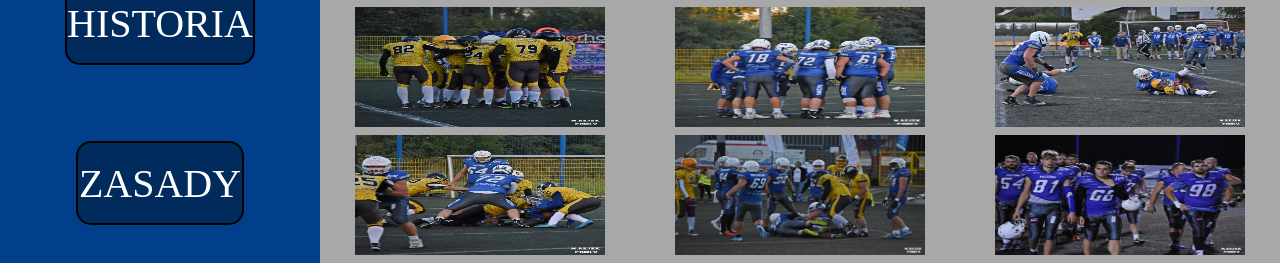
After one commit to 3ti-2020/korona-01-karol-rzepa, a PHP site: page /fa/index3.html in a window 1280 px wide. The commit adds this page. Shown: the part 537-800 px from the top of the page. Run offline with PHP 8.4, Linux system fonts and the light colour scheme.

Commit message:
Add files via upload

```diff
--- /dev/null
+++ b/index3.html
@@ -0,0 +1,87 @@
+<!DOCTYPE html>
+<html lang="en">
+<head>
+    <meta charset="UTF-8">
+    <meta name="viewport" content="width=device-width, initial-scale=1.0">
+    <link rel="stylesheet" href="style.css">
+    <title>Document</title>
+</head>
+<body>
+    <!DOCTYPE html>
+<html lang="en">
+<head>
+    <meta charset="UTF-8">
+    <link rel="stylesheet" href="style1.css">
+    <meta name="viewport" content="width=device-width, initial-scale=1.0">
+    <title>Document</title>
+</head>
+<body>
+    <div class="container">
+        <div class="title">
+        <img src="ZFAP_LOGO_ALTER.png" class="zfap">
+        </div>
+        <div class="main">
+            <div class="left">
+                <a href="index3.html">
+                    <div class="a">
+                        GALERIA
+                    </div>
+                </a>
+                <a href="index.php">
+                    <div class="a">
+                        ZAWODNICY
+                    </div>
+                </a>
+                <a href="index2.html">
+                <div class="a">
+                    HISTORIA
+                </div>
+                </a>
+                <a href="index.html">
+                <div class="a">
+                    ZASADY
+                </div>
+                </a>
+            </div>
+            <div class="righta">
+                <div class="upa">
+
+                    <img src="1a.jpg" class="gal">
+
+
+                        <img src="2a.jpg" class="gal">
+
+                            <img src="3a.jpg" class="gal">
+
+                                <img src="4a.jpg" class="gal">
+
+                                    <img src="5a.jpg" class="gal">
+
+                                        <img src="6a.jpg" class="gal">
+
+                                            <img src="7a.jpg" class="gal">
+
+                                                <img src="8a.jpg" class="gal">
+
+                                                    <img src="9a.jpg" class="gal">
+
+                                                        <img src="10a.jpg" class="gal">
+
+                                                            <img src="11a.jpg" class="gal">
+
+                                                                <img src="12a.jpg" class="gal">
+
+                                                                    <img src="13a.jpg" class="gal">
+
+                                                                        <img src="14a.jpg" class="gal">
+
+                                                                            <img src="15a.jpg" class="gal">
+
+                </div>
+            </div>
+        </div>
+    </div>
+</body>
+</html>
+</body>
+</html>
--- a/style.css
+++ b/style.css
@@ -73,6 +73,17 @@ body{
             height: 60vh;
             flex-basis: 100%;
         }
+        .upa{
+            display: flex;
+            flex-wrap: wrap;
+            justify-content: space-around;
+            height: 80vh;
+            flex-basis: 100%;
+        }
+            .gal{
+                height: 15vh;
+                flex-basis: 26%;
+            }
         .down{
             height: 20vh;
             flex-basis: 100%;
```
Also changed, not shown: 10a.jpg (added), 11a.jpg (added), 12a.jpg (added), 13a.jpg (added), 14a.jpg (added), 15a.jpg (added), 1a.jpg (added), 2a.jpg (added), 3a.jpg (added), 4a.jpg (added), 5a.jpg (added), 4 other files.
